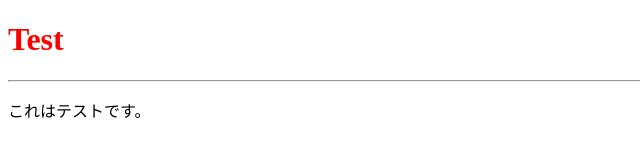
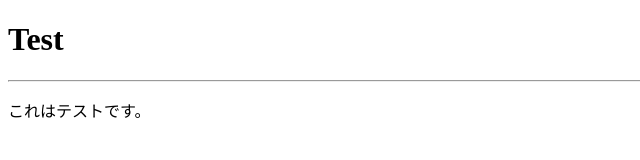
Before and after one commit to Moleigh-Lv563/test, a plain HTML site: page index.html in a window 1280 px wide. Shown: the full height of the page, 0-640 px from the left. Drawn offline with Linux system fonts and the light colour scheme.

Commit message:
Update index.html

```diff
--- a/index.html
+++ b/index.html
@@ -6,7 +6,7 @@
     <link rel="stylesheet" href="style.css">
   </head>
   <body>
-    <h1 class="title">Test</h1>
+    <h1>Test</h1>
     <hr>
     <p>これはテストです。</p>
   </body>
```
